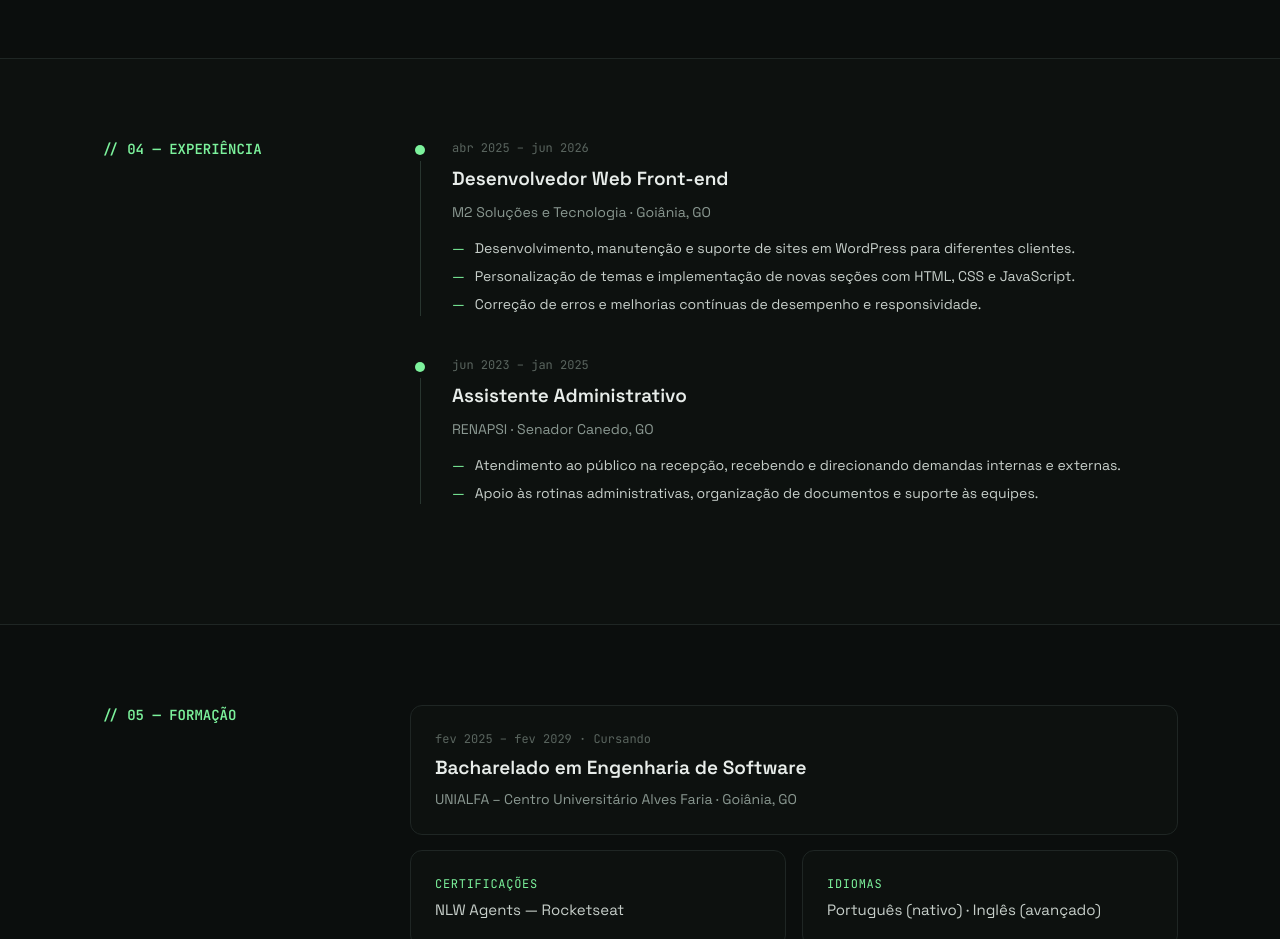
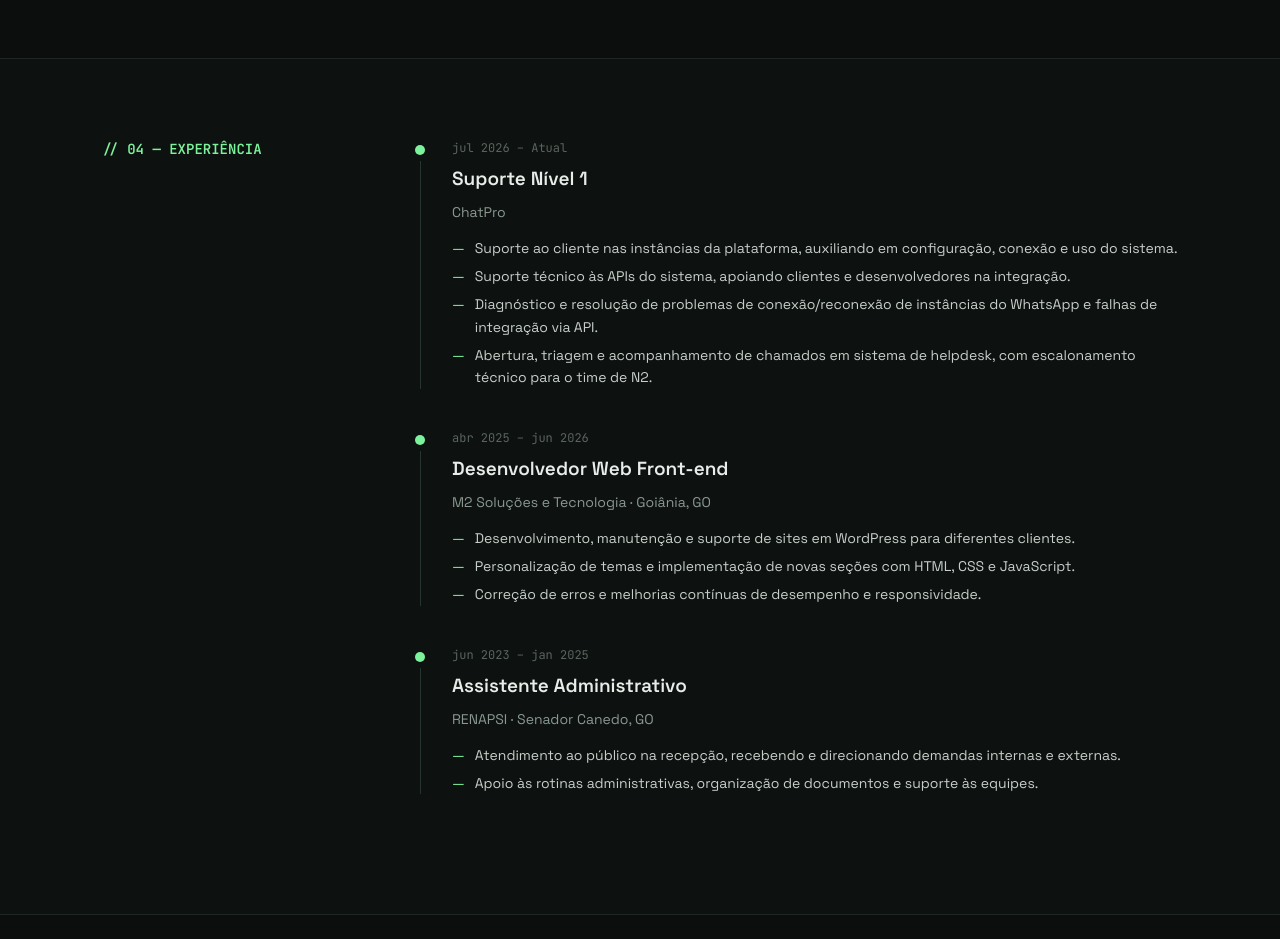
Before and after one commit to Vitocodando/portfolio, a React (Vite) app: page / in a window 1280 px wide. Shown: the part 6460-7399 px from the top of the page. Built offline with nearby package versions, Linux system fonts and the light colour scheme.

Commit message:
feat: experiência

```diff
--- a/src/data/portfolioData.ts
+++ b/src/data/portfolioData.ts
@@ -128,6 +128,17 @@ export const getPortfolioData = (lang: Language) => {
   const jobs: JobExperience[] = isEn
     ? [
         {
+          period: 'Jul 2026 – Present',
+          role: 'Tier 1 Support',
+          org: 'ChatPro',
+          points: [
+            "Customer support for the platform's client instances, helping with setup, connection and day-to-day usage.",
+            "Technical support for the system's APIs, assisting clients and developers with integration.",
+            'Diagnosed and resolved WhatsApp instance connection/reconnection issues and API integration failures.',
+            'Logged, triaged and tracked support tickets via the helpdesk system, escalating technical issues to the N2/dev team.',
+          ],
+        },
+        {
           period: 'Apr 2025 – Jun 2026',
           role: 'Front-end Web Developer',
           org: 'M2 Soluções e Tecnologia · Goiânia, GO',
@@ -148,6 +159,17 @@ export const getPortfolioData = (lang: Language) => {
         },
       ]
     : [
+        {
+          period: 'jul 2026 – Atual',
+          role: 'Suporte Nível 1',
+          org: 'ChatPro',
+          points: [
+            'Suporte ao cliente nas instâncias da plataforma, auxiliando em configuração, conexão e uso do sistema.',
+            'Suporte técnico às APIs do sistema, apoiando clientes e desenvolvedores na integração.',
+            'Diagnóstico e resolução de problemas de conexão/reconexão de instâncias do WhatsApp e falhas de integração via API.',
+            'Abertura, triagem e acompanhamento de chamados em sistema de helpdesk, com escalonamento técnico para o time de N2.',
+          ],
+        },
         {
           period: 'abr 2025 – jun 2026',
           role: 'Desenvolvedor Web Front-end',
```
